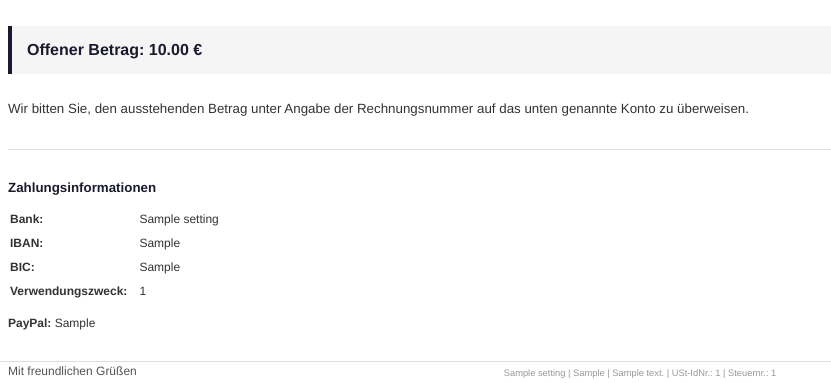
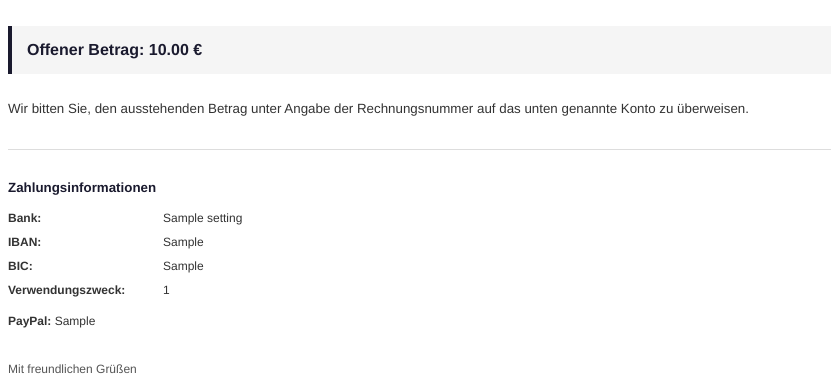
Before and after one commit to pepperonas/celox-ops, a Python web app: template backend/app/templates/reminder.html in a window 1280 px wide. Shown: the part 419-802 px from the top of the page, without its empty margins (0-831 px from the left). Run offline with Jinja, Linux system fonts and the light colour scheme; the template is opened without the code that fills it: most values are stand-ins (such as "Sample title", 1, 10 or a date in 2020).

Commit message:
Fix: PDF-Layout — Footer, Zahlungsinfo, Unterschrift
Alle 3 PDF-Templates (invoice, reminder, quote) korrigiert:
- Footer von position:fixed auf @page @bottom-center
  (WeasyPrint-nativer Footer, keine Überlappung mehr)
- Zahlungsinfo: Tabelle mit fester Spaltenbreite (140px),
  white-space:nowrap, vertical-align:top
- page-break-inside:avoid auf Unterschrift + Zahlungsblock
- Unterer Seitenrand auf 3cm erhöht für Footer-Platz
- Unterschrift etwas kompakter (50px/180px)

Co-Authored-By: Claude Opus 4.6 (1M context) <noreply@anthropic.com>

```diff
--- a/backend/app/templates/reminder.html
+++ b/backend/app/templates/reminder.html
@@ -5,7 +5,14 @@
     <style>
         @page {
             size: A4;
-            margin: 2cm 2.5cm;
+            margin: 2cm 2.5cm 3cm 2.5cm;
+            @bottom-center {
+                content: "{{ settings.BUSINESS_NAME }} | {{ settings.BUSINESS_OWNER }} | {{ settings.BUSINESS_ADDRESS }}{% if settings.BUSINESS_TAX_NUMBER %} | Steuernr.: {{ settings.BUSINESS_TAX_NUMBER }}{% endif %}";
+                font-size: 7pt;
+                color: #999;
+                border-top: 0.5pt solid #ddd;
+                padding-top: 5px;
+            }
         }
         body {
             font-family: "Helvetica Neue", Helvetica, Arial, sans-serif;
@@ -84,13 +91,21 @@
             color: #1a1a2e;
             margin-bottom: 8px;
         }
+        .payment-info table {
+            border-collapse: collapse;
+        }
         .payment-info table td {
-            padding: 2px 10px 2px 0;
+            padding: 3px 15px 3px 0;
             font-size: 9pt;
+            vertical-align: top;
+        }
+        .payment-info table td:first-child {
+            white-space: nowrap;
+            font-weight: bold;
+            width: 140px;
         }
         .footer {
-            position: fixed;
-            bottom: 0;
+            display: none;
             left: 0;
             right: 0;
             text-align: center;
```
Also changed, not shown: backend/app/templates/invoice.html (+26 -13 lines), backend/app/templates/quote.html (+19 -3 lines).
